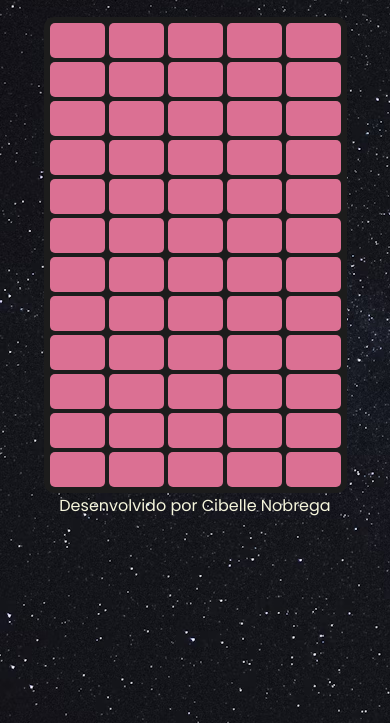
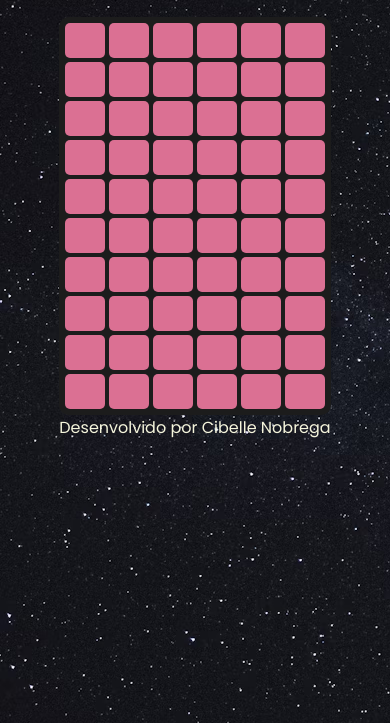
Before and after one commit to CibelleN94/Campo___Minado, a plain HTML site: page index.html in a window 390 px wide. Shown: the part 121-844 px from the top of the page. Drawn offline with nearby package versions, Linux system fonts and the light colour scheme; a web font is replaced by a local one.

Commit message:
responsivo

```diff
--- a/campominado.css
+++ b/campominado.css
@@ -96,7 +96,7 @@ h1 {
     }
 
     #game-container {
-        grid-template-columns: repeat(5, 55px);
+        grid-template-columns: repeat(6, 40px);
         grid-gap: 4px;
         padding: 6px;
     }
```
